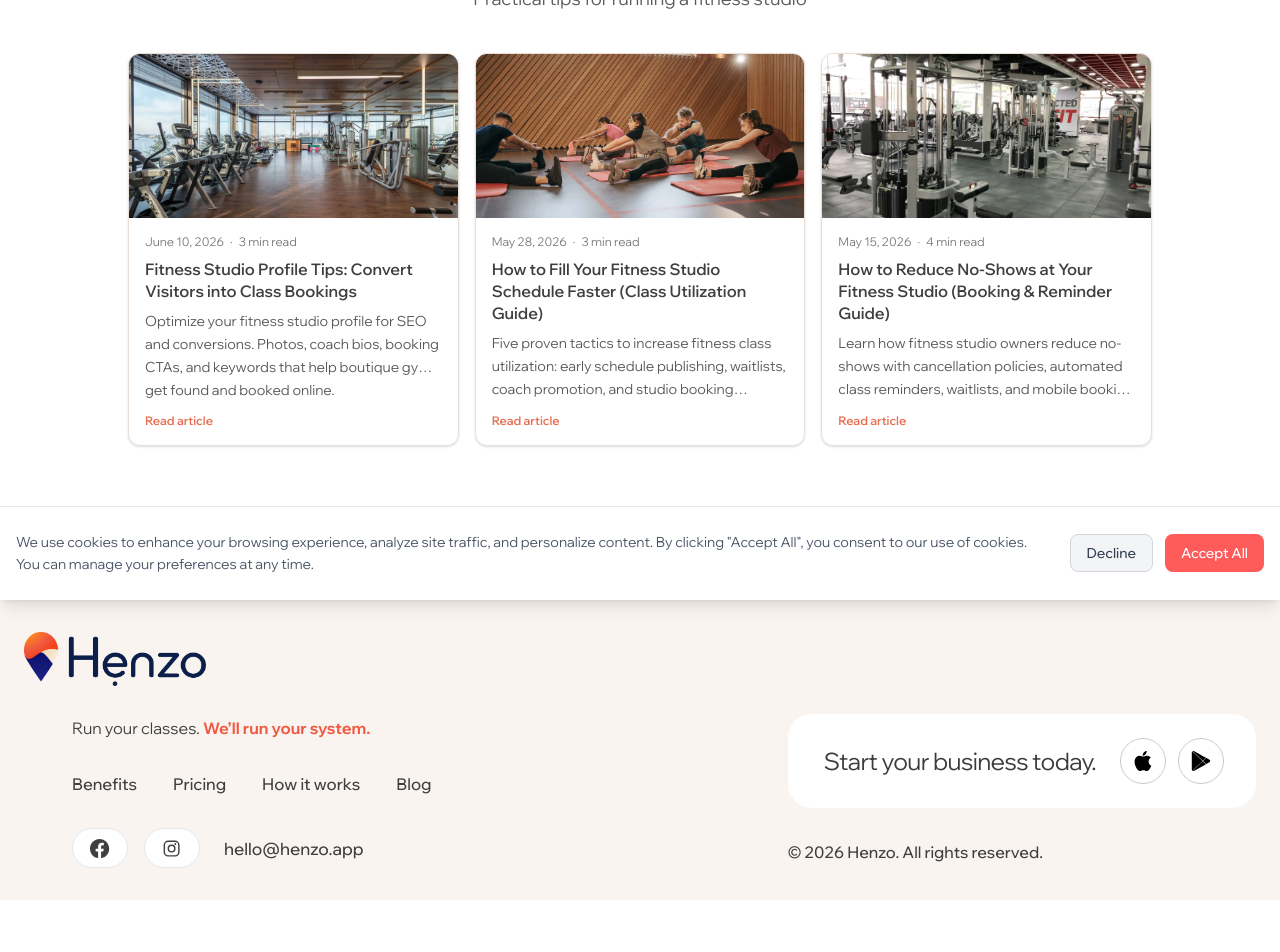
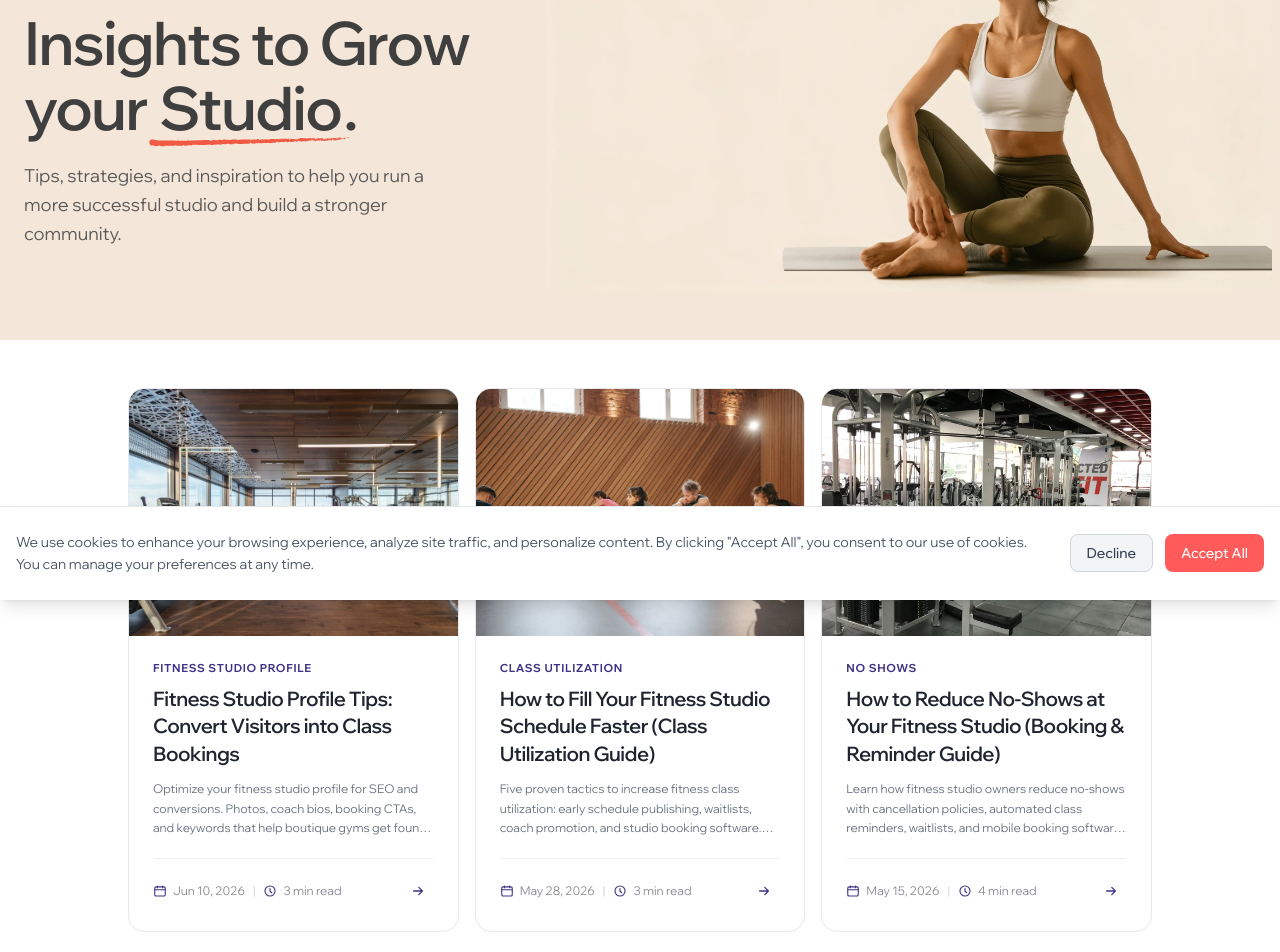
Before and after one commit to Vierin/Henzo, a Next.js app in the folder apps/frontend/: page /en/blog in a window 1280 px wide. Shown: the part 200-1152 px from the top of the page. Before the commit the page ends 1100 px from the top, so only its background shows below. Built offline with nearby package versions, Linux system fonts and the light colour scheme; no server answers; a web font is replaced by a local one.

Commit message:
fix blog design on front

```diff
--- a/apps/frontend/src/app/[locale]/(public)/blog/page.tsx
+++ b/apps/frontend/src/app/[locale]/(public)/blog/page.tsx
@@ -3,7 +3,7 @@ import { getDictionary } from '@/i18n/dictionaries';
 import { BLOG_LOCALE, getAllPosts } from '@/lib/blog';
 import { buildStaticPageMetadata } from '@/seo';
 import { LegalPageHeader } from '@/components/legal/LegalPageHeader';
-import { BlogPostCard } from '@/components/blog/blogPostCard';
+import { BlogIndexContent } from '@/components/blog/blogIndexContent';
 
 export async function generateMetadata(): Promise<Metadata> {
   return buildStaticPageMetadata('blog', BLOG_LOCALE);
@@ -14,33 +14,28 @@ export default async function BlogIndexPage() {
   const dict = await getDictionary(BLOG_LOCALE, ['public/blog']);
   const blog = dict.blog ?? {};
 
+  const hero = {
+    badge: blog.badge ?? 'Blog',
+    titleBefore: blog.heroTitleBefore ?? 'Insights to Grow your ',
+    titleAccent: blog.heroTitleAccent ?? 'Studio',
+    titleAfter: blog.heroTitleAfter ?? '.',
+    subtitle:
+      blog.heroSubtitle ??
+      blog.subtitle ??
+      'Tips, strategies, and inspiration to help you run a more successful studio.',
+  };
+
   return (
     <div className="min-h-screen bg-white font-wix-madefor-display text-[#3F3F3F]">
       <LegalPageHeader locale={BLOG_LOCALE} hideLanguageSwitcher />
-      <main className="mx-auto w-full max-w-7xl px-4 py-12 sm:px-6" role="main">
-        <div className="mx-auto max-w-2xl text-center">
-          <h1 className="text-4xl font-semibold tracking-tight text-[#3F3F3F] sm:text-5xl">
-            {blog.title ?? 'Blog'}
-          </h1>
-          <p className="mt-4 text-lg text-[#5A5A5A]">{blog.subtitle ?? ''}</p>
-        </div>
-
-        {posts.length > 0 ? (
-          <div className="mx-auto mt-10 grid max-w-5xl justify-items-center gap-4 sm:grid-cols-2 sm:justify-items-stretch lg:grid-cols-3">
-            {posts.map((post) => (
-              <BlogPostCard
-                key={post.slug}
-                post={post}
-                readMoreLabel={blog.readMore ?? 'Read article'}
-                minReadLabel={blog.minRead ?? 'min read'}
-              />
-            ))}
-          </div>
-        ) : (
-          <p className="mt-12 text-center text-[#5A5A5A]">
-            {blog.subtitle ?? ''}
-          </p>
-        )}
+      <main role="main">
+        <BlogIndexContent
+          posts={posts}
+          hero={hero}
+          readMoreLabel={blog.readMore ?? 'Read article'}
+          minReadLabel={blog.minRead ?? 'min read'}
+          emptyLabel={blog.subtitle ?? ''}
+        />
       </main>
     </div>
   );
--- /dev/null
+++ b/apps/frontend/src/components/blog/blogHeroSection.tsx
@@ -0,0 +1,62 @@
+import { ChaoticUnderline } from '@/components/landing/chaoticUnderline';
+import Image from 'next/image';
+
+export type BlogHeroCopy = {
+  badge: string;
+  titleBefore: string;
+  titleAccent: string;
+  titleAfter: string;
+  subtitle: string;
+};
+
+type BlogHeroSectionProps = {
+  copy: BlogHeroCopy;
+};
+
+export function BlogHeroSection({ copy }: BlogHeroSectionProps) {
+  return (
+    <section
+      className="relative overflow-hidden bg-[#F4E6D9]"
+      aria-labelledby="blog-hero-heading"
+    >
+      <div className="relative mx-auto grid max-w-7xl items-center gap-8 px-4 pb-8 pt-10 sm:px-6 sm:pb-12 sm:pt-14 lg:grid-cols-[minmax(0,0.9fr)_minmax(0,1.1fr)] lg:gap-8 lg:pb-12 lg:pt-12">
+        <div className="relative z-[1] max-w-xl">
+          <span className="inline-flex rounded-full bg-[#3F3287] px-3.5 py-1 text-xs font-semibold uppercase tracking-[0.08em] text-white">
+            {copy.badge}
+          </span>
+
+          <h1
+            id="blog-hero-heading"
+            className="mt-5 text-[2.4rem] font-semibold leading-[1.08] tracking-tight text-[#3F3F3F] sm:text-[3.4rem] lg:text-[3.75rem]"
+          >
+            {copy.titleBefore}
+            <span className="relative inline-block px-0.5">
+              {copy.titleAccent}
+              <ChaoticUnderline
+                color="#F15942"
+                className="pointer-events-none absolute -bottom-1 left-0 w-[108%] -translate-x-[4%] sm:-bottom-1.5"
+              />
+            </span>
+            {copy.titleAfter}
+          </h1>
+
+          <p className="mt-5 max-w-md text-base leading-relaxed text-[#5A5A5A] sm:text-lg">
+            {copy.subtitle}
+          </p>
+        </div>
+
+        <div className="relative mx-auto w-full max-w-lg lg:mx-0 lg:max-w-none lg:justify-self-end lg:translate-x-4 lg:scale-110 lg:origin-bottom-right">
+          <Image
+            src="/blog/blog-woman.webp"
+            alt=""
+            width={1200}
+            height={1200}
+            className="mx-auto h-auto w-full object-contain"
+            sizes="(max-width: 1024px) 90vw, 620px"
+            priority
+          />
+        </div>
+      </div>
+    </section>
+  );
+}
--- /dev/null
+++ b/apps/frontend/src/components/blog/blogIndexContent.tsx
@@ -0,0 +1,45 @@
+import {
+  BlogHeroSection,
+  type BlogHeroCopy,
+} from '@/components/blog/blogHeroSection';
+import { BlogPostCard } from '@/components/blog/blogPostCard';
+import type { BlogPost } from '@/lib/blog.types';
+
+type BlogIndexContentProps = {
+  posts: BlogPost[];
+  hero: BlogHeroCopy;
+  readMoreLabel: string;
+  minReadLabel: string;
+  emptyLabel: string;
+};
+
+export function BlogIndexContent({
+  posts,
+  hero,
+  readMoreLabel,
+  minReadLabel,
+  emptyLabel,
+}: BlogIndexContentProps) {
+  return (
+    <>
+      <BlogHeroSection copy={hero} />
+
+      <div className="mx-auto w-full max-w-7xl px-4 pb-16 pt-10 sm:px-6 sm:pb-20 sm:pt-12">
+        {posts.length > 0 ? (
+          <div className="mx-auto grid max-w-5xl justify-items-center gap-4 sm:grid-cols-2 sm:justify-items-stretch lg:grid-cols-3">
+            {posts.map((post) => (
+              <BlogPostCard
+                key={post.slug}
+                post={post}
+                readMoreLabel={readMoreLabel}
+                minReadLabel={minReadLabel}
+              />
+            ))}
+          </div>
+        ) : (
+          <p className="text-center text-[#5A5A5A]">{emptyLabel}</p>
+        )}
+      </div>
+    </>
+  );
+}
--- a/apps/frontend/src/components/blog/blogPostCard.tsx
+++ b/apps/frontend/src/components/blog/blogPostCard.tsx
@@ -1,6 +1,6 @@
 import Image from 'next/image';
 import Link from 'next/link';
-import { BLOG_LOCALE, type BlogPost } from '@/lib/blog';
+import { BLOG_LOCALE, type BlogPost } from '@/lib/blog.types';
 import { withLocale } from '@/i18n/routing';
 
 type BlogPostCardProps = {
@@ -12,9 +12,86 @@ type BlogPostCardProps = {
 function formatDate(iso: string): string {
   return new Intl.DateTimeFormat('en', {
     year: 'numeric',
-    month: 'long',
+    month: 'short',
     day: 'numeric',
   }).format(new Date(iso));
+}
+
+function formatCategory(tags: string[]): string | null {
+  const tag = tags[0];
+  if (!tag) {
+    return null;
+  }
+  return tag.replace(/[-_]/g, ' ').toUpperCase();
+}
+
+function CalendarIcon({ className }: { className?: string }) {
+  return (
+    <svg
+      className={className}
+      viewBox="0 0 16 16"
+      fill="none"
+      xmlns="http://www.w3.org/2000/svg"
+      aria-hidden
+    >
+      <rect
+        x="2"
+        y="3.25"
+        width="12"
+        height="10.5"
+        rx="1.5"
+        stroke="currentColor"
+        strokeWidth="1.25"
+      />
+      <path
+        d="M5 2.25V4.25M11 2.25V4.25M2 6.5H14"
+        stroke="currentColor"
+        strokeWidth="1.25"
+        strokeLinecap="round"
+      />
+    </svg>
+  );
+}
+
+function ClockIcon({ className }: { className?: string }) {
+  return (
+    <svg
+      className={className}
+      viewBox="0 0 16 16"
+      fill="none"
+      xmlns="http://www.w3.org/2000/svg"
+      aria-hidden
+    >
+      <circle cx="8" cy="8" r="5.75" stroke="currentColor" strokeWidth="1.25" />
+      <path
+        d="M8 5.25V8.25L10 10"
+        stroke="currentColor"
+        strokeWidth="1.25"
+        strokeLinecap="round"
+        strokeLinejoin="round"
+      />
+    </svg>
+  );
+}
+
+function ArrowIcon({ className }: { className?: string }) {
+  return (
+    <svg
+      className={className}
+      viewBox="0 0 20 20"
+      fill="none"
+      xmlns="http://www.w3.org/2000/svg"
+      aria-hidden
+    >
+      <path
+        d="M4.5 10H15.5M15.5 10L11 5.5M15.5 10L11 14.5"
+        stroke="currentColor"
+        strokeWidth="1.6"
+        strokeLinecap="round"
+        strokeLinejoin="round"
+      />
+    </svg>
+  );
 }
 
 export function BlogPostCard({
@@ -23,11 +100,13 @@ export function BlogPostCard({
   minReadLabel,
 }: BlogPostCardProps) {
   const href = withLocale(`/blog/${post.slug}`, BLOG_LOCALE);
+  const category = formatCategory(post.tags);
 
   return (
-    <article className="group flex h-full max-w-7xl flex-col overflow-hidden rounded-xl border border-[#eadfd7] bg-white shadow-sm transition hover:-translate-y-0.5 hover:shadow-md sm:max-w-none">
+    <article className="group flex h-full max-w-7xl flex-col overflow-hidden rounded-2xl border border-[#E8E8EE] bg-white transition hover:-translate-y-0.5 hover:shadow-[0_16px_40px_-24px_rgba(63,50,135,0.35)] sm:max-w-none">
+      <Link href={href} className="flex h-full flex-col outline-none">
         {post.coverImage ? (
-        <div className="relative aspect-[2/1] overflow-hidden bg-[#F9F4F0]">
+          <div className="relative aspect-[4/3] overflow-hidden bg-[#F9F4F0]">
             <Image
               src={post.coverImage}
               alt=""
@@ -37,33 +116,52 @@ export function BlogPostCard({
             />
           </div>
         ) : (
-        <div className="aspect-[2/1] bg-gradient-to-br from-[#F9F4F0] to-[#eadfd7]/60" />
+          <div className="aspect-[4/3] bg-gradient-to-br from-[#F9F4F0] to-[#eadfd7]/60" />
         )}
-      <div className="flex flex-1 flex-col p-4">
-        <div className="mb-2 flex flex-wrap items-center gap-1.5 text-xs text-[#7A7A7A]">
+
+        <div className="flex flex-1 flex-col px-5 pb-5 pt-5 sm:px-6 sm:pb-6 sm:pt-6">
+          {category ? (
+            <p className="text-[0.7rem] font-bold uppercase tracking-[0.06em] text-[#3F3287]">
+              {category}
+            </p>
+          ) : null}
+
+          <h2 className="mt-2 text-lg font-semibold leading-snug tracking-tight text-[#1F2430] transition group-hover:text-[#3F3287] sm:text-xl">
+            {post.title}
+          </h2>
+
+          <p className="mt-3 line-clamp-3 flex-1 text-sm leading-relaxed text-[#6B7280] sm:text-[0.75rem]">
+            {post.description}
+          </p>
+
+          <div className="mt-5 flex items-center justify-between gap-3 border-t border-[#F0F0F4] pt-4">
+            <div className="flex min-w-0 flex-wrap items-center gap-x-2 gap-y-1 text-xs text-[#8A8A96]">
+              <span className="inline-flex items-center gap-1.5">
+                <CalendarIcon className="h-3.5 w-3.5 shrink-0 text-[#3F3287]" />
                 <time dateTime={post.publishedAt}>
                   {formatDate(post.publishedAt)}
                 </time>
-          <span aria-hidden>·</span>
+              </span>
+              <span className="text-[#D0D0D8]" aria-hidden>
+                |
+              </span>
+              <span className="inline-flex items-center gap-1.5">
+                <ClockIcon className="h-3.5 w-3.5 shrink-0 text-[#3F3287]" />
                 <span>
                   {post.readingTimeMinutes} {minReadLabel}
                 </span>
+              </span>
             </div>
-        <h2 className="text-base font-semibold leading-snug text-[#3F3F3F]">
-          <Link href={href} className="transition hover:text-[#E86D4F]">
-            {post.title}
+
+            <span
+              className="inline-flex h-8 w-8 shrink-0 items-center justify-center rounded-full text-[#3F3287] transition group-hover:bg-[#3F3287]/10"
+              aria-label={readMoreLabel}
+            >
+              <ArrowIcon className="h-4 w-4 transition group-hover:translate-x-0.5" />
+            </span>
+          </div>
+        </div>
       </Link>
-        </h2>
-        <p className="mt-2 line-clamp-3 flex-1 text-sm leading-relaxed text-[#5A5A5A]">
-          {post.description}
-        </p>
-        <Link
-          href={href}
-          className="mt-3 inline-flex items-center text-xs font-semibold text-[#E86D4F] transition hover:text-[#d85e42]"
-        >
-          {readMoreLabel}
-        </Link>
-      </div>
     </article>
   );
 }
--- a/apps/frontend/src/components/blog/blogPostJsonLd.tsx
+++ b/apps/frontend/src/components/blog/blogPostJsonLd.tsx
@@ -1,4 +1,4 @@
-import type { BlogPost } from '@/lib/blog';
+import type { BlogPost } from '@/lib/blog.types';
 import type { Locale } from '@/i18n/routing';
 import { localizedPath, siteBaseUrl } from '@/seo';
 
--- a/apps/frontend/src/i18n/locales/en/public/blog.json
+++ b/apps/frontend/src/i18n/locales/en/public/blog.json
@@ -1,6 +1,11 @@
 {
 	"title": "Blog",
 	"subtitle": "Practical tips for running a fitness studio",
+	"badge": "Blog",
+	"heroTitleBefore": "Insights to Grow your ",
+	"heroTitleAccent": "Studio",
+	"heroTitleAfter": ".",
+	"heroSubtitle": "Tips, strategies, and inspiration to help you run a more successful studio and build a stronger community.",
 	"readMore": "Read article",
 	"backToList": "Back to blog",
 	"minRead": "min read",
--- a/apps/frontend/src/i18n/locales/ru/public/blog.json
+++ b/apps/frontend/src/i18n/locales/ru/public/blog.json
@@ -1,6 +1,11 @@
 {
 	"title": "Блог",
 	"subtitle": "Практические советы по управлению фитнес-студией",
+	"badge": "Блог",
+	"heroTitleBefore": "Идеи для роста вашей ",
+	"heroTitleAccent": "студии",
+	"heroTitleAfter": ".",
+	"heroSubtitle": "Советы, стратегии и вдохновение, которые помогут развивать студию и укреплять сообщество клиентов.",
 	"readMore": "Читать статью",
 	"backToList": "Назад в блог",
 	"minRead": "мин чтения",
--- a/apps/frontend/src/i18n/locales/vi/public/blog.json
+++ b/apps/frontend/src/i18n/locales/vi/public/blog.json
@@ -1,6 +1,11 @@
 {
 	"title": "Blog",
 	"subtitle": "Meo thuc te de van hanh studio fitness",
+	"badge": "Blog",
+	"heroTitleBefore": "Goc nhin de phat trien ",
+	"heroTitleAccent": "studio",
+	"heroTitleAfter": ".",
+	"heroSubtitle": "Meo, chien luoc va cam hung giup ban van hanh studio hieu qua hon va xay dung cong dong manh hon.",
 	"readMore": "Doc bai viet",
 	"backToList": "Quay lai blog",
 	"minRead": "phut doc",
--- a/apps/frontend/src/lib/blog.ts
+++ b/apps/frontend/src/lib/blog.ts
@@ -3,26 +3,14 @@ import 'server-only';
 import fs from 'fs';
 import path from 'path';
 import matter from 'gray-matter';
-import type { Locale } from '@/i18n/routing';
+import {
+  BLOG_LOCALE,
+  type BlogPost,
+  type BlogSitemapEntry,
+} from '@/lib/blog.types';
 
-/** Blog content is English-only for now. */
-export const BLOG_LOCALE = 'en' as const satisfies Locale;
-
-export type BlogPost = {
-  slug: string;
-  title: string;
-  description: string;
-  publishedAt: string;
-  coverImage?: string;
-  tags: string[];
-  content: string;
-  readingTimeMinutes: number;
-};
-
-export type BlogSitemapEntry = {
-  slug: string;
-  publishedAt: string;
-};
+export type { BlogPost, BlogSitemapEntry };
+export { BLOG_LOCALE };
 
 const CONTENT_DIR = path.join(process.cwd(), 'src/content/blog', BLOG_LOCALE);
 
--- /dev/null
+++ b/apps/frontend/src/lib/blog.types.ts
@@ -0,0 +1,20 @@
+import type { Locale } from '@/i18n/routing';
+
+/** Blog content is English-only for now. */
+export const BLOG_LOCALE = 'en' as const satisfies Locale;
+
+export type BlogPost = {
+  slug: string;
+  title: string;
+  description: string;
+  publishedAt: string;
+  coverImage?: string;
+  tags: string[];
+  content: string;
+  readingTimeMinutes: number;
+};
+
+export type BlogSitemapEntry = {
+  slug: string;
+  publishedAt: string;
+};
```
Also changed, not shown: apps/frontend/public/blog/blog-woman.webp (added), 1 other file (tests, documents, lock files or other folders). Lines whose indentation alone changed are shown as unchanged.
